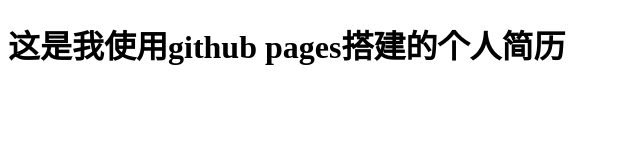
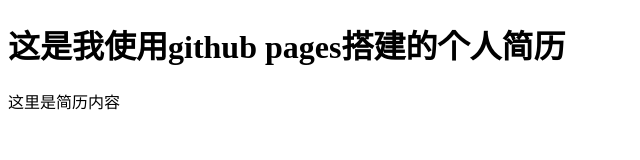
Before and after one commit to susan0121/sundandan.github.com, a plain HTML site: page index.html in a window 1280 px wide. Shown: the whole page, without its empty margins (0-640 px from the left). Drawn offline with Linux system fonts and the light colour scheme.

Commit message:
FEAT:修改内容

```diff
--- a/index.html
+++ b/index.html
@@ -2,5 +2,6 @@
 <html>
 <body>
 <h1>这是我使用github pages搭建的个人简历</h1>
+<p>这里是简历内容</p>
 </body>
 </html>
```
